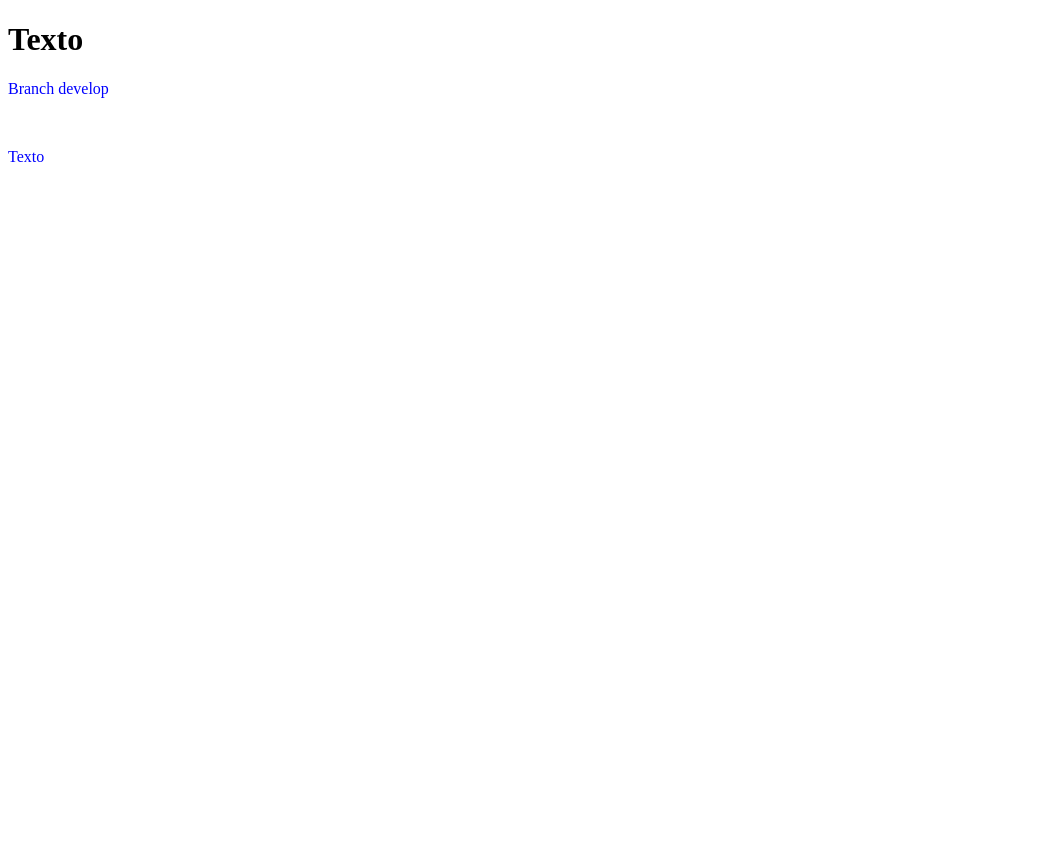
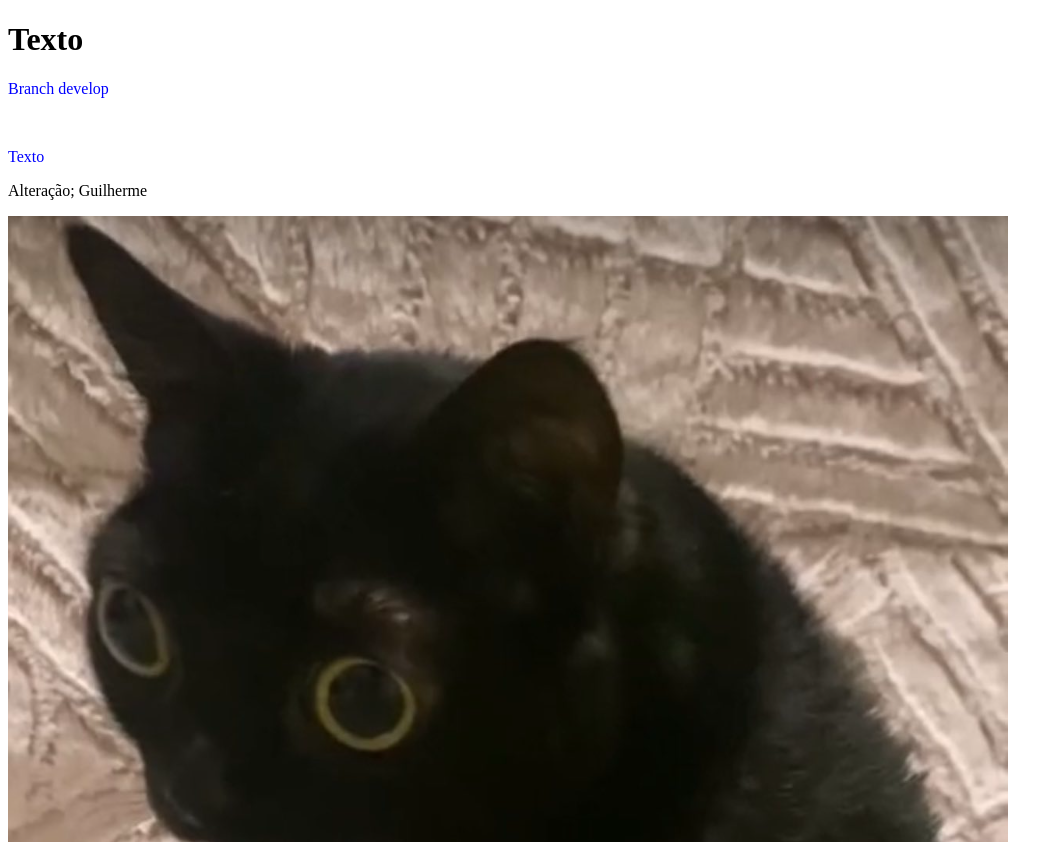
Before and after one commit to Axel319/cicdSanta, a plain HTML site: page index.html in a window 1280 px wide. Shown: the top 842 px of the page, without its empty margins (0-1063 px from the left). Before the commit the page ends 800 px from the top, so only its background shows below. Drawn offline with Linux system fonts and the light colour scheme.

Commit message:
Commit alteração Guilherme

```diff
--- a/index.html
+++ b/index.html
@@ -11,6 +11,8 @@
     <p style="font-family: 'Times New Roman', Times, serif; color: blue;">Branch develop</p> <br>
     <p style="color: blue;">Texto</p>
 
-
+<p> Alteração; Guilherme</p>
+<img src="media/JinxOvo.png" alt="Jinx gata olhando pro ovo no chão">
+<p>Foto da minha gata (ela adoro ovos)</p>
 </body>
 </html>
```
Also changed, not shown: media/JinxOvo.png (added).
